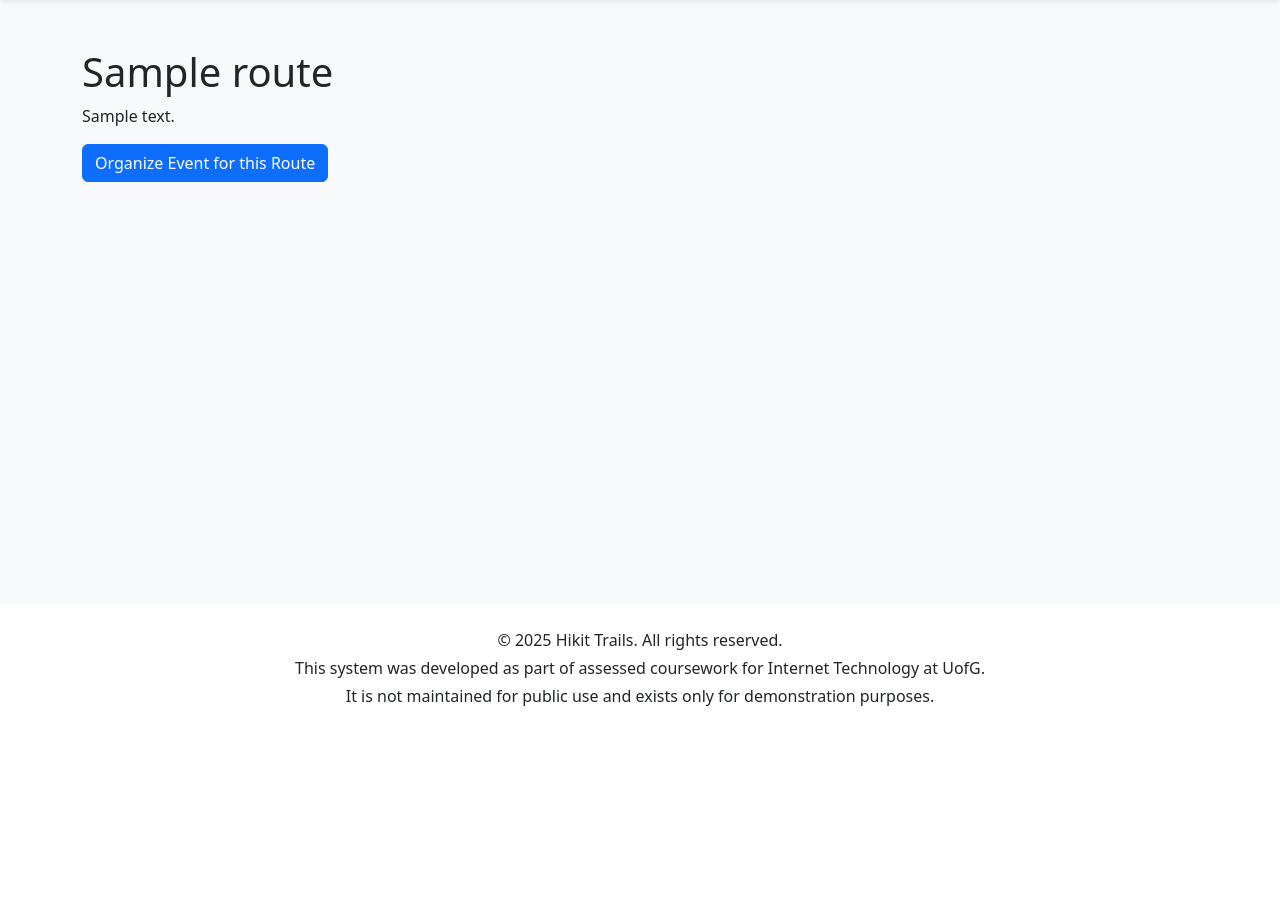
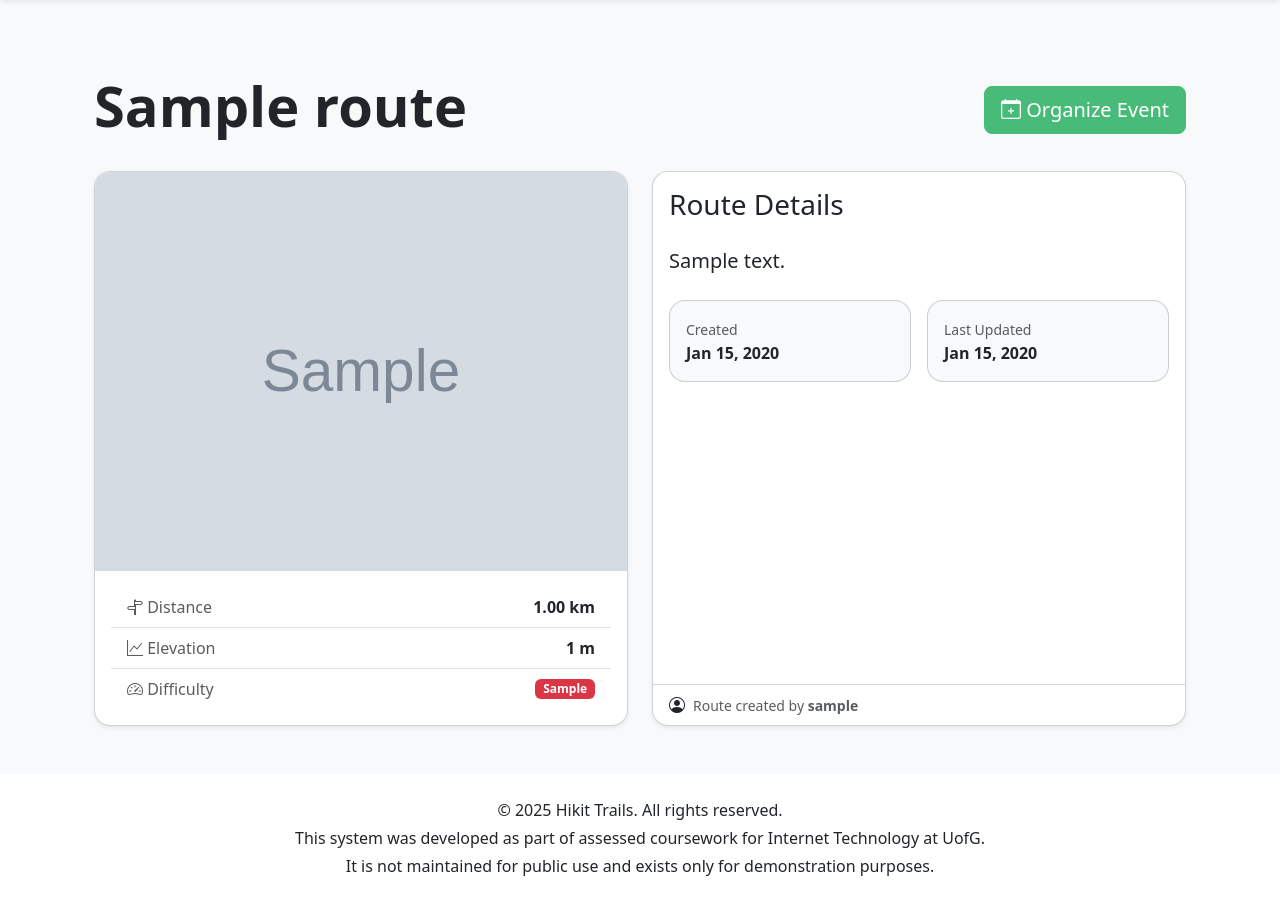
Before and after one commit to Elwood9245/hikit, a Django app: page /route/1/ in a window 1280 px wide. Shown: the part 64-970 px from the top of the page. Before the commit the page ends 770 px from the top, so only its background shows below. Run offline with Django 4.2, Linux system fonts and the light colour scheme; a user stored in the database is signed in; tables that the repository leaves empty hold one stand-in row (values such as "Sample post"); grey boxes marked "Sample" are stand-in pictures; some libraries are stand-ins or nearby versions.

```diff
--- a/hikit/models.py
+++ b/hikit/models.py
@@ -17,6 +17,7 @@ class Route(models.Model):
     difficulty = models.CharField(max_length=50)
     created_at = models.DateTimeField(auto_now_add=True)
     updated_at = models.DateTimeField(auto_now=True)
+    created_by = models.ForeignKey(User, on_delete=models.SET_NULL, null=True, related_name='created_routes')
     featured_image = models.ImageField(upload_to='route_images/', null=True, blank=True)
 
     def __str__(self):
--- a/hikit/static/css/style.css
+++ b/hikit/static/css/style.css
@@ -81,3 +81,12 @@
 .invalid-feedback {
     font-size: 0.9rem;
 }
+
+.object-fit-cover {
+    object-fit: cover;
+    object-position: center;
+}
+.card {
+    border-radius: 1rem;
+    overflow: hidden;
+}
--- a/hikit/templates/base.html
+++ b/hikit/templates/base.html
@@ -12,6 +12,7 @@
     <link href="{% static 'css/style.css' %}" rel="stylesheet">
     {% block extra_css %}{% endblock %}
 </head>
+
 <body class="bg-light d-flex flex-column min-vh-100">
     <nav class="navbar navbar-expand-lg navbar-light bg-white shadow-sm mb-5">
         <div class="container">
--- a/hikit/templates/route.html
+++ b/hikit/templates/route.html
@@ -1,11 +1,101 @@
 {% extends 'base.html' %}
+{% load static %}
 
 {% block content %}
-<h1>{{ route.name }}</h1>
-<p>{{ route.description }}</p>
-{% if user.is_authenticated %}
-<a href="{% url 'create_event' route.id %}" class="btn btn-primary">
-    Organize Event for this Route
-</a>
-{% endif %}
+<div class="container mt-4">
+    <!-- 头部区域 -->
+    <div class="d-flex justify-content-between align-items-center mb-4">
+        <h1 class="display-4 fw-bold">{{ route.name }}</h1>
+        {% if user.is_authenticated %}
+        <a href="{% url 'create_event' route.id %}" class="btn btn-success btn-lg">
+            <i class="bi bi-calendar-plus"></i> Organize Event
+        </a>
+        {% endif %}
+    </div>
+
+    <div class="row g-4">
+        <!-- 左侧图片和基本信息 -->
+        <div class="col-md-6">
+            <div class="card shadow-sm h-100">
+                {% if route.featured_image %}
+                <img src="{{ route.featured_image.url }}"
+                     class="card-img-top object-fit-cover"
+                     alt="{{ route.name }}"
+                     style="max-height: 400px;">
+                {% else %}
+                <div class="bg-secondary text-center p-5">
+                    <i class="bi bi-image text-light" style="font-size: 3rem;"></i>
+                    <p class="text-light mt-2">No preview available</p>
+                </div>
+                {% endif %}
+
+                <div class="card-body">
+                    <div class="list-group list-group-flush">
+                        <div class="list-group-item d-flex justify-content-between align-items-center">
+                            <span class="text-muted"><i class="bi bi-signpost-split"></i> Distance</span>
+                            <span class="fw-bold">{{ route.distance }} km</span>
+                        </div>
+                        <div class="list-group-item d-flex justify-content-between align-items-center">
+                            <span class="text-muted"><i class="bi bi-graph-up"></i> Elevation</span>
+                            <span class="fw-bold">{{ route.elevation_gain }} m</span>
+                        </div>
+                        <div class="list-group-item d-flex justify-content-between align-items-center">
+                            <span class="text-muted"><i class="bi bi-speedometer2"></i> Difficulty</span>
+                            <span class="badge {% if route.difficulty == 'Easy' %}bg-success{% elif route.difficulty == 'Moderate' %}bg-warning{% else %}bg-danger{% endif %}">
+                                {{ route.difficulty }}
+                            </span>
+                        </div>
+                    </div>
+                </div>
+            </div>
+        </div>
+
+        <div class="col-md-6">
+            <div class="card shadow-sm h-100">
+                <div class="card-body">
+                    <h3 class="card-title mb-4">Route Details</h3>
+                    <div class="mb-4">
+                        <p class="lead">{{ route.description }}</p>
+                    </div>
+
+                    <div class="row g-3">
+                        <div class="col-6">
+                            <div class="card bg-light">
+                                <div class="card-body">
+                                    <small class="text-muted">Created</small>
+                                    <div class="fw-bold">
+                                        {{ route.created_at|date:"M d, Y" }}
+                                    </div>
+                                </div>
+                            </div>
+                        </div>
+                        <div class="col-6">
+                            <div class="card bg-light">
+                                <div class="card-body">
+                                    <small class="text-muted">Last Updated</small>
+                                    <div class="fw-bold">
+                                        {{ route.updated_at|date:"M d, Y" }}
+                                    </div>
+                                </div>
+                            </div>
+                        </div>
+                    </div>
+                </div>
+
+                {% if route.created_by %}
+                <div class="card-footer bg-transparent">
+                    <div class="d-flex align-items-center">
+                        <i class="bi bi-person-circle me-2"></i>
+                        <small class="text-muted">Route created by
+                            <span class="fw-bold">{{ route.created_by.username }}</span>
+                        </small>
+                    </div>
+                </div>
+                {% endif %}
+            </div>
+        </div>
+    </div>
+</div>
+
+
 {% endblock %}
--- a/hikit/urls.py
+++ b/hikit/urls.py
@@ -1,6 +1,8 @@
 # from django.contrib import admin
 from django.urls import path
 from . import views
+from django.conf.urls.static import static
+from django.conf import settings
 urlpatterns = [
     #    path('admin/', admin.site.urls),
     path('', views.home, name='home'),
@@ -10,7 +12,7 @@ urlpatterns = [
     path('routes/', views.route_list, name='route_list'),
     path('route/<int:route_id>/', views.route_detail, name='route_detail'),
     path('route/<int:route_id>/create-event/', views.create_event, name='create_event'),
-    path('add-route/', views.add_route, name='add_route'),
+    path('routes/add/', views.add_route, name='add_route'),
 
     # Events
     path('events/', views.event_list, name='event_list'),
@@ -24,3 +26,6 @@ urlpatterns = [
     path('logout/', views.logout_view, name='logout'),
     path('register/', views.register_view, name='register'),
 ]
+
+if settings.DEBUG:
+    urlpatterns += static(settings.MEDIA_URL, document_root=settings.MEDIA_ROOT)
--- a/hikit/views.py
+++ b/hikit/views.py
@@ -40,16 +40,16 @@ def add_route(request):
         return redirect('login')
 
     if request.method == 'POST':
-        form = RouteForm(request.POST)
+        form = RouteForm(request.POST, request.FILES)  # Add request.FILES for image upload
         if form.is_valid():
             route = form.save(commit=False)
-            route.author = request.user
+            route.created_by = request.user
             route.save()
-            return redirect('home')
+            return redirect('route_detail', route_id=route.id)
     else:
         form = RouteForm()
 
-    return render(request, 'route.html', {'form': form, 'action': 'Add'})
+    return render(request, 'create_route.html', {'form': form})
 
 
 def login_view(request):
@@ -72,7 +72,7 @@ def logout_view(request):
 
 def register_view(request):
     if request.method == 'POST':
-        form = UserCreationForm(request.POST)
+        form = UserCreationForm(request.POST, request.FILES)
         if form.is_valid():
             user = form.save()
             login(request, user)
```
Also changed, not shown: hikit/templates/create_route.html (added, +24 -0 lines).
